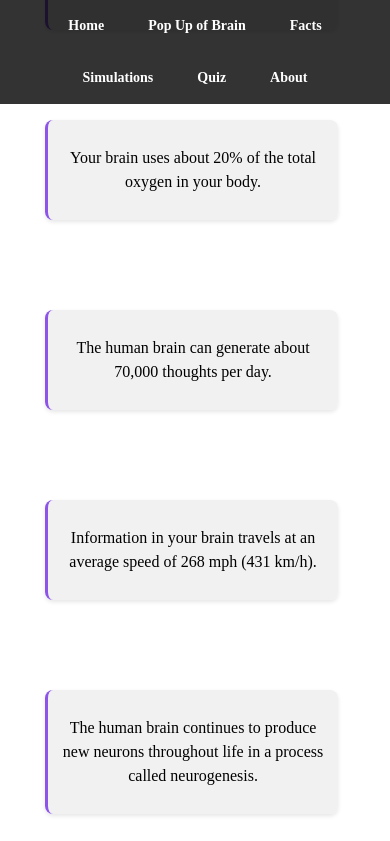
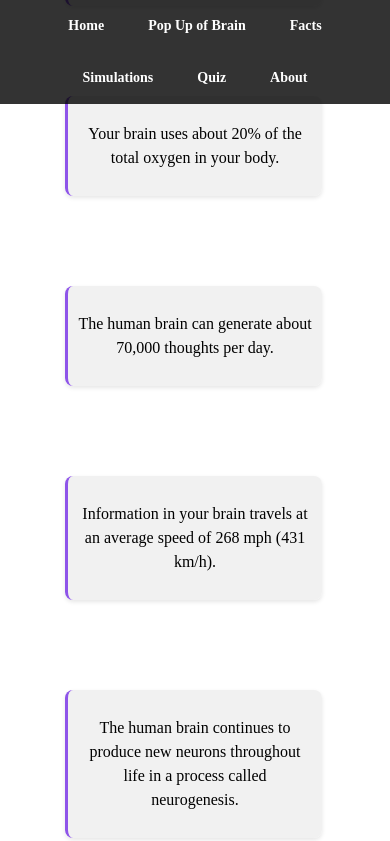
Before and after one commit to dhatribir/Journey_brain, a plain HTML site: page facts.html in a window 390 px wide. Shown: the top 841 px of the page. Drawn offline with Linux system fonts and the light colour scheme; a web font is replaced by a local one.

Commit message:
Update styles.css

```diff
--- a/styles/styles.css
+++ b/styles/styles.css
@@ -151,6 +151,11 @@ html, body {
         justify-content: center; /* Center align facts */
         gap: 10px; /* Add space between facts */
         padding: 10px;
+    }
+    .fact-container, .quiz-container, .brain-container, .aboutcontainer {
+    color: black;
+    padding: 57px;
+    border-radius: 10px;
     }
 
     .fact {
```
